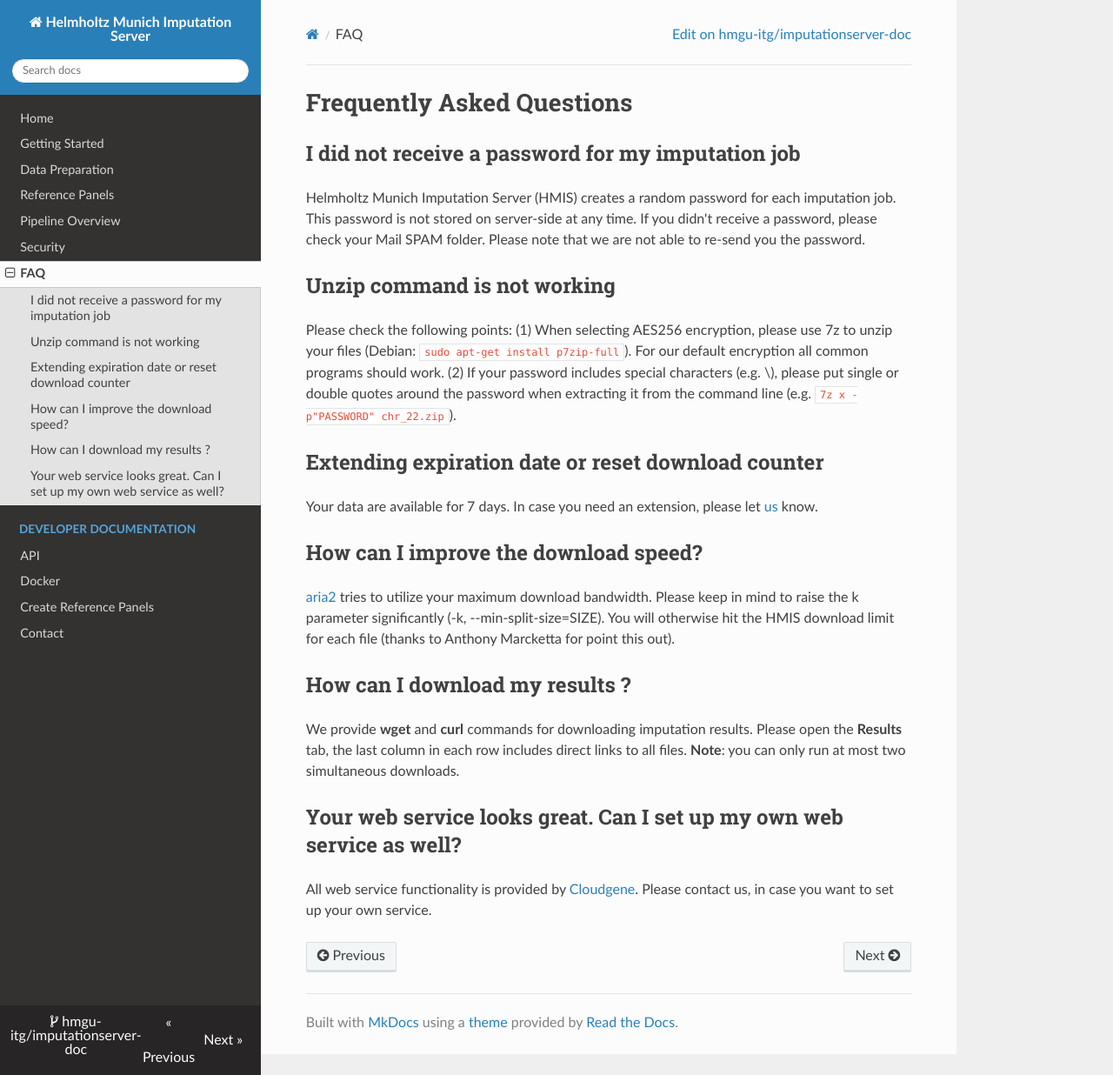
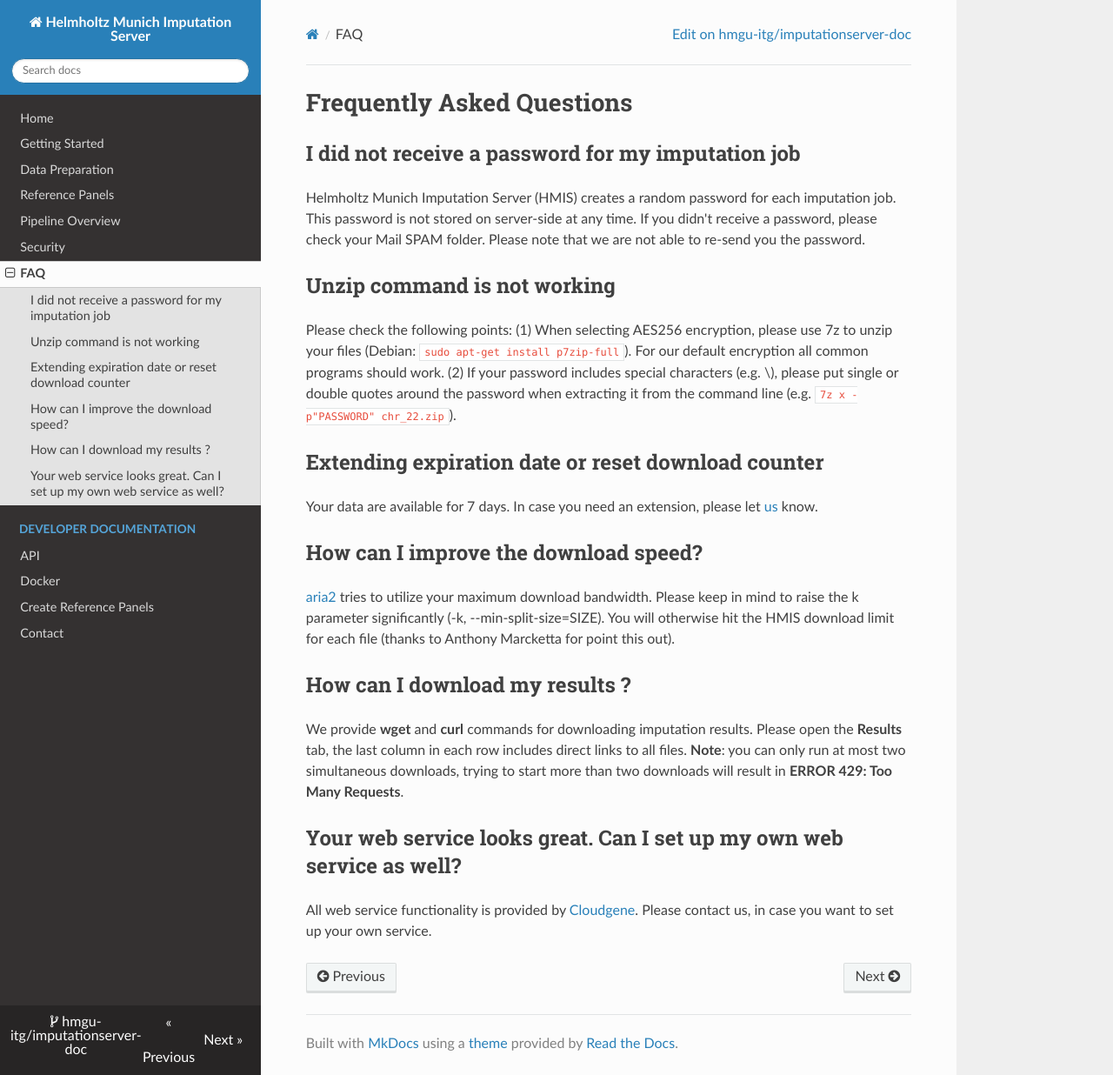
Before and after one commit to hmgu-itg/imputationserver-doc, an MkDocs documentation site: the page built from docs/faq.md, in a window 1280 px wide and 1236 px high. Shown: the whole window at 87% size. Built offline with MkDocs 1.6.1, drawn with Linux system fonts in a browser that asks for light colours; nearby versions of some CDN libraries.

Commit message:
Update faq.md

```diff
--- a/docs/faq.md
+++ b/docs/faq.md
@@ -19,7 +19,7 @@ We provide wget command for all results. Please open the results tab. The last c
 
 ## How can I download my results ?
 We provide **wget** and **curl** commands for downloading imputation results. Please open the **Results** tab, the last column in each row includes direct links to all files.
-**Note**: you can only run at most two simultaneous downloads.
+**Note**: you can only run at most two simultaneous downloads, trying to start more than two downloads will result in **ERROR 429: Too Many Requests**.
 
 
 ## Your web service looks great. Can I set up my own web service as well?
```
